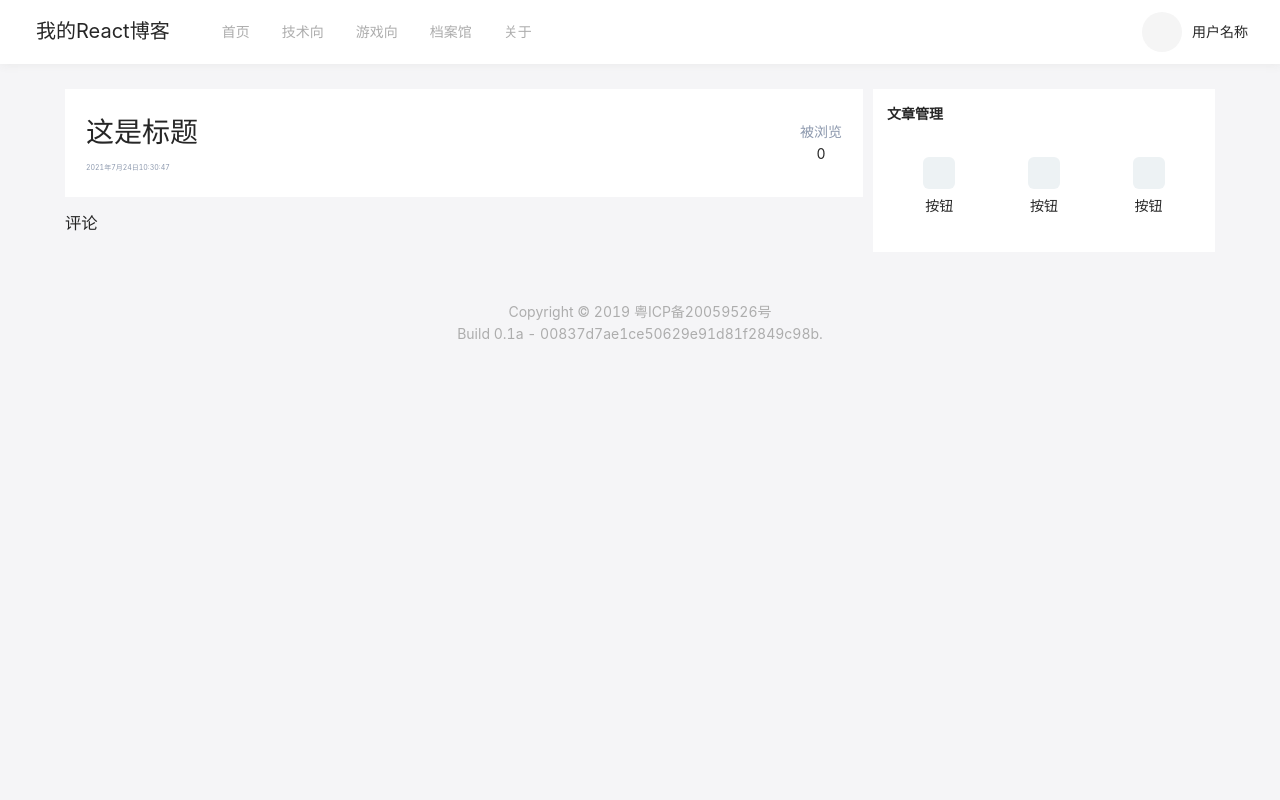
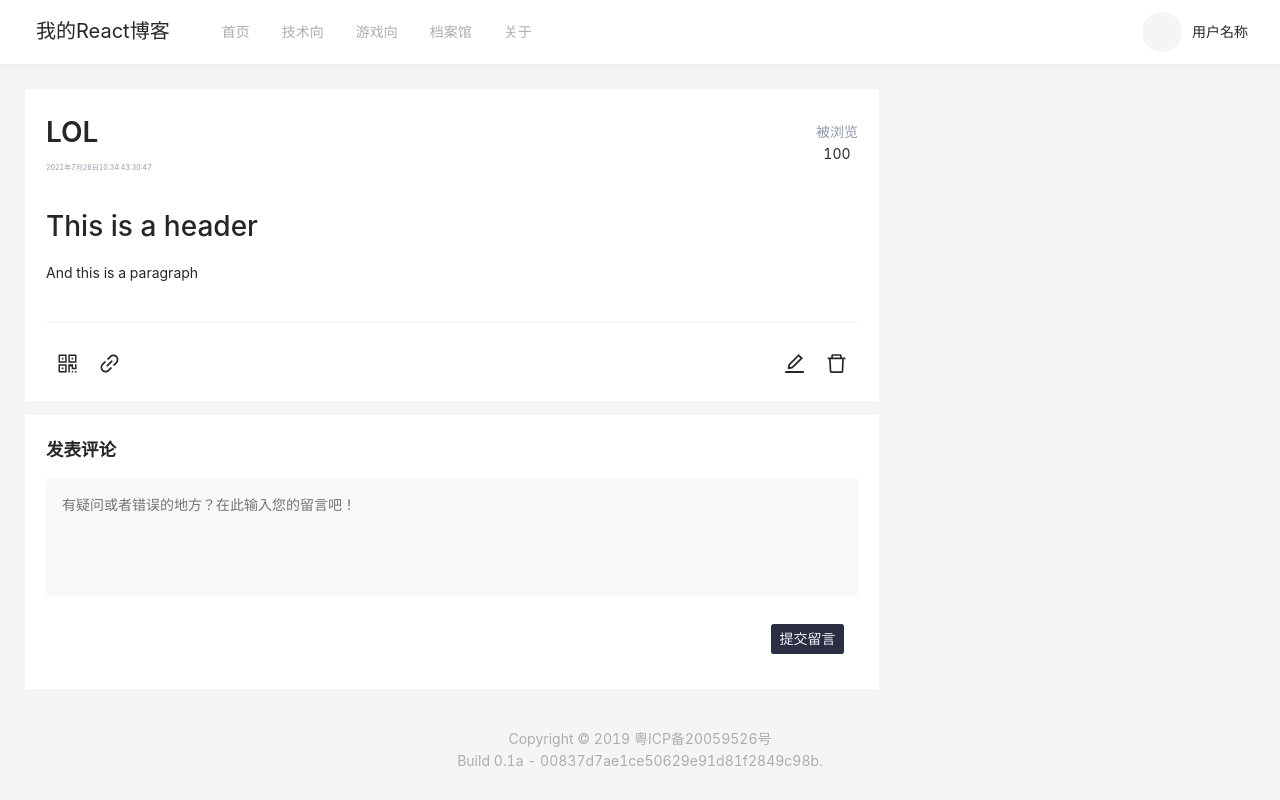
Before and after one commit to FantWings/personal-blog_react, a React (Create React App) app: page /archives/1 in a window 1280 px wide. Built offline with nearby package versions, Linux system fonts and the light colour scheme; no server answers.

Commit message:
update 2021-07-26

```diff
--- a/package.json
+++ b/package.json
@@ -13,8 +13,11 @@
     "@types/react-router-dom": "^5.1.8",
     "@types/styled-components": "^5.1.11",
     "antd": "^4.16.8",
+    "copy-to-clipboard": "^3.3.1",
     "react": "^17.0.2",
     "react-dom": "^17.0.2",
+    "react-markdown": "^6.0.2",
+    "react-markdown-editor-lite": "^1.3.0",
     "react-router-dom": "^5.2.0",
     "react-scripts": "4.0.3",
     "styled-components": "^5.3.0",
@@ -44,5 +47,8 @@
       "last 1 firefox version",
       "last 1 safari version"
     ]
+  },
+  "devDependencies": {
+    "raw-loader": "^4.0.2"
   }
 }
--- a/src/App.tsx
+++ b/src/App.tsx
@@ -4,8 +4,9 @@ import { NavLink } from 'react-router-dom'
 import styled from 'styled-components'
 
 // 导入页面
+import PageHome from './pages/PageHome'
 import PageArchives from './pages/PageArchives'
-import PageHome from './pages/PageHome'
+import PageEditer from './pages/PageEditor'
 
 function App() {
   return (
@@ -51,11 +52,14 @@ function App() {
           </div>
         </div>
       </NavBar>
-      <Switch>
-        <Route path="/" component={PageHome} exact></Route>
-        <Route path="/archives/:archId" component={PageArchives} exact></Route>
-        <Redirect to="/" />
-      </Switch>
+      <PageContainer>
+        <Switch>
+          <Route path="/" component={PageHome} exact></Route>
+          <Route path="/archives/:archId" component={PageArchives} exact></Route>
+          <Route path="/edit/:archId" component={PageEditer} exact></Route>
+          <Redirect to="/" />
+        </Switch>
+      </PageContainer>
       <Footer>
         <span>Copyright © 2019 粤ICP备20059526号</span>
         <span>Build 0.1a - 00837d7ae1ce50629e91d81f2849c98b. </span>
@@ -113,6 +117,15 @@ const NavBar = styled.div`
   }
 `
 
+const PageContainer = styled.div`
+  display: flex;
+  padding: 25px;
+  height: calc(100% - 64px);
+  box-sizing: border-box;
+  max-width: 1400px;
+  margin: 0 auto;
+`
+
 const Footer = styled.div`
   display: flex;
   flex-direction: column;
--- a/src/components/tagGroup.tsx
+++ b/src/components/tagGroup.tsx
@@ -12,7 +12,8 @@ export default function TagGroup(props: { tags: Array<string>; style?: object })
 
   return (
     <ul className="tags disableDefaultListStyle">
-      {tags.map((tags) => {
+      {tags &&
+        tags.map((tags) => {
           return (
             <Tags
               key={tags}
--- a/src/components/widges.tsx
+++ b/src/components/widges.tsx
@@ -1,15 +1,13 @@
 import styled from 'styled-components'
 
 // 博客右侧组件外壳函数
-export default function Widges(props: { title: string; children: object }) {
-  const { title } = props
-  console.log(props)
+export default function Widges({ title, children }: { title: string; children: object }) {
   return (
     <PageWidgesContainer>
       <WidgesTitle>
         <span>{title}</span>
       </WidgesTitle>
-      {props.children}
+      {children}
     </PageWidgesContainer>
   )
 }
--- a/src/pages/PageArchives.tsx
+++ b/src/pages/PageArchives.tsx
@@ -1,34 +1,129 @@
 // 导入标准库
-import { useParams } from 'react-router'
+import { useHistory, useParams } from 'react-router'
 import styled from 'styled-components'
+import Markdown from 'react-markdown'
+import copyLink from 'copy-to-clipboard'
 
 import { ThemeColor } from '../utils/constent'
-import Widges from '../components/widges'
-import IconButton from '../components/iconButton'
+// import Widges from '../components/widges'
+// import IconButton from '../components/iconButton'
+import { useState } from 'react'
+import { useEffect } from 'react'
+import { fetchData } from '../utils/fetch'
+import { blogDetailRespond } from '../utils/interfaces'
+import { BASEURL } from '../config'
+
+import { LoadingOutlined, QrcodeOutlined, LinkOutlined, EditOutlined, DeleteOutlined } from '@ant-design/icons'
+import { Tooltip, Divider, message } from 'antd'
 
 export default function PageArchives() {
+  const history = useHistory()
   // 从URL获取文档ID
   const { archId } = useParams<{ archId: string }>()
+  const [data, setData] = useState<blogDetailRespond>({
+    title: 'LOL',
+    text: '# This is a header\n\nAnd this is a paragraph',
+    date: '2021年7月26日10:34:43',
+    view: 100,
+    comment: null,
+    owner: false,
+  })
+  // const [loading, setLoading] = useState(false)
+  const [submitting, setSubmitting] = useState(false)
+  const [commentText, setCommentText] = useState('')
+
+  useEffect(() => {
+    fetchData(`${BASEURL}/api/v1/getArchivesDetail/${archId}`).then((data) => {
+      data && setData(data)
+    })
+  }, [archId])
+
+  const HandleSubmitComment = () => {
+    setSubmitting(!submitting)
+  }
+
+  // 解构赋值文章数据
+  const { title, text, date, view } = data
+
+  const user = [
+    {
+      tooltip: '获取二维码',
+      icon: <QrcodeOutlined />,
+    },
+    {
+      tooltip: '复制文章链接',
+      icon: <LinkOutlined />,
+      onclick: () => {
+        copyLink(window.location.href)
+        message.success({
+          content: '链接已复制到剪贴板',
+          key: 'copyed-on-board',
+        })
+      },
+    },
+  ]
+  const admin = [
+    {
+      tooltip: '编辑文章',
+      icon: <EditOutlined />,
+      onclick: () => history.push(`/edit/${archId}`),
+    },
+    {
+      tooltip: '删除文章',
+      icon: <DeleteOutlined />,
+    },
+  ]
+
   return (
-    <PageContainer>
-      <LeftViewComponent>
-        <div className="archive">
+    <>
+      <LeftView>
+        <BlogDetail>
           <div id="titleBlock">
             <div>
-              <span id="title">这是标题</span>
-              <span id="lastupdate">2021年7月24日10:30:47</span>
+              <span id="title">{title}</span>
+              <span id="lastupdate">{date}:30:47</span>
             </div>
             <div style={{ display: 'flex', flexDirection: 'column', alignItems: 'center' }}>
               <span id="visited">被浏览</span>
-              <span>0</span>
+              <span>{view}</span>
             </div>
           </div>
+          <div className="body">
+            <Markdown>{text}</Markdown>
           </div>
-        <div className="comment">
-          <h3>评论</h3>
+
+          <Divider />
+
+          <Tools userTools={user} adminTools={admin}></Tools>
+        </BlogDetail>
+        <Comment>
+          <div>
+            <span id="title">发表评论</span>
+            <form>
+              <textarea
+                name="comment"
+                id="commentInputArea"
+                placeholder="有疑问或者错误的地方？在此输入您的留言吧！"
+                onChange={(e) => setCommentText(e.target.value)}
+                value={commentText}
+              />
+            </form>
+            <div>
+              <button
+                onClick={() => HandleSubmitComment()}
+                style={{
+                  pointerEvents: submitting ? 'none' : 'unset',
+                  backgroundColor: submitting ? '#2b2d426e' : '#2b2d42',
+                }}
+              >
+                {submitting && <LoadingOutlined style={{ marginRight: '0.5em' }} />}
+                {submitting ? '发送中' : '提交留言'}
+              </button>
             </div>
-      </LeftViewComponent>
-      <div style={{ flex: '0.3' }}>
+          </div>
+        </Comment>
+      </LeftView>
+      {/* <div style={{ flex: '0.3' }}>
         <Widges title="文章管理">
           <BottomGroup>
             <IconButton text="按钮" />
@@ -36,34 +131,58 @@ export default function PageArchives() {
             <IconButton text="按钮" />
           </BottomGroup>
         </Widges>
-      </div>
-    </PageContainer>
+      </div> */}
+    </>
   )
 }
 
-const PageContainer = styled.div`
-  display: flex;
-  padding: 25px;
-  height: calc(100% - 64px);
-  box-sizing: border-box;
-  max-width: 1200px;
-  margin: 0 auto;
+// 文章末尾的工具按钮，传入工具列表
+function Tools({ userTools, adminTools }: { userTools: any; adminTools?: any }) {
+  return (
+    <div className="tools">
+      <ul id="userTools" className="disableDefaultListStyle">
+        {userTools.map((obj: any) => {
+          return (
+            <Tooltip placement="top" title={obj.tooltip} key={obj.tooltip}>
+              <li onClick={obj.onclick}>{obj.icon}</li>
+            </Tooltip>
+          )
+        })}
+      </ul>
+      <ul id="adminTools" className="disableDefaultListStyle">
+        {adminTools &&
+          adminTools.map((obj: any) => {
+            return (
+              <Tooltip placement="top" title={obj.tooltip} key={obj.tooltip}>
+                <li onClick={obj.onclick}>{obj.icon}</li>
+              </Tooltip>
+            )
+          })}
+      </ul>
+    </div>
+  )
+}
+
+const LeftView = styled.div`
+  flex: 0.7;
+  margin-right: 10px;
 `
 
-const LeftViewComponent = styled.div`
-  flex: 0.7;
-  margin-right: 10px;
-  .archive {
+const BlogDetail = styled.div`
   background-color: #fff;
   margin-bottom: 1em;
+  padding: 1.5em;
+  display: flex;
+  flex-direction: column;
   #titleBlock {
     display: flex;
     justify-content: space-between;
-      padding: 1.5em;
     align-items: center;
+    margin-bottom: 2em;
     #title {
       font-size: 2em;
       display: block;
+      font-weight: 600;
     }
     #lastupdate {
       font-size: 0.5em;
@@ -73,10 +192,69 @@ const LeftViewComponent = styled.div`
       color: ${ThemeColor.gray};
     }
   }
+  div.tools {
+    display: flex;
+    justify-content: space-between;
+    li {
+      font-size: 1.5em;
+      margin: 0 0.5em;
+      :hover {
+        color: ${ThemeColor.red};
+        cursor: pointer;
+      }
+    }
   }
 `
 
-const BottomGroup = styled.div`
+const Comment = styled.div`
+  div {
+    background-color: #fff;
+    height: 100%;
+    padding: 1.5em;
+
+    #title {
+      display: block;
+      font-size: 1.25em;
+      font-weight: 600;
+    }
+
+    form {
+      background-color: #f8f8f8;
+      border-radius: 0.25em;
+      margin: 1em 0;
+      padding: 1em;
+
+      textarea {
+        border: none;
+        width: 100%;
+        box-sizing: border-box;
+        background-color: transparent;
+        resize: none;
+        color: #333;
+        outline: none;
+        min-height: 6em;
+      }
+    }
+    div {
       display: flex;
-  flex-wrap: wrap;
+      justify-content: flex-end;
+      padding: 1em;
+
+      button {
+        border: none;
+        background: ${ThemeColor.dark};
+        color: ${ThemeColor.white};
+        padding: 0.3em 0.6em;
+        border-radius: 0.2em;
+        transition: 0.3s;
+        :hover {
+          cursor: pointer;
+          background-color: #545880;
+        }
+        :active {
+          background-color: #000;
+        }
+      }
+    }
+  }
 `
--- /dev/null
+++ b/src/pages/PageEditor.tsx
@@ -0,0 +1,47 @@
+import { useParams } from 'react-router'
+import MdEditor from 'react-markdown-editor-lite'
+import Markdown from 'react-markdown'
+
+import 'react-markdown-editor-lite/lib/index.css'
+import { useState } from 'react'
+import { useEffect } from 'react'
+import { fetchData } from '../utils/fetch'
+import { BASEURL } from '../config'
+import styled from 'styled-components'
+
+export default function PageEditer() {
+  const { archId } = useParams<{ archId: string }>()
+  const [text, setText] = useState('')
+  const [title, setTitle] = useState('')
+
+  useEffect(() => {
+    fetchData(`${BASEURL}/api/v1/getArchivesDetail/${archId}`).then((data) => {
+      data && setText(data.text)
+      setTitle(data.title)
+    })
+  }, [])
+
+  return (
+    <EditContainer style={{ flex: 1 }}>
+      <span id="title">您正在编辑文章 {title}</span>
+      <MdEditor
+        value={text}
+        renderHTML={(text) => {
+          return <Markdown>{text}</Markdown>
+        }}
+        onChange={(e) => setText(e.text)}
+        style={{ height: '600px', flex: '1' }}
+      />
+    </EditContainer>
+  )
+}
+
+const EditContainer = styled.div`
+  flex: 1;
+  #title {
+    font-size: 1.5em;
+    font-weight: 600;
+    margin: 1em 0;
+    display: block;
+  }
+`
--- a/tsconfig.json
+++ b/tsconfig.json
@@ -23,4 +23,5 @@
   "include": [
     "src"
   ]
+
 }
```
Also changed, not shown: src/tests/mkd.md (added, +5 -0 lines), src/utils/fetch.tsx (+31 -38 lines), src/utils/interfaces.tsx (+9 -0 lines), 1 other file (tests, documents, lock files or other folders). Lines whose indentation alone changed are shown as unchanged.
